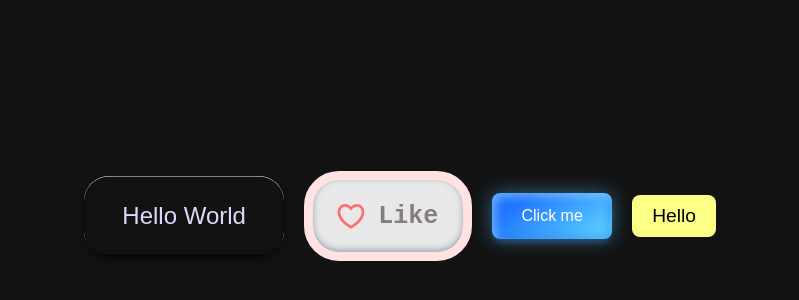
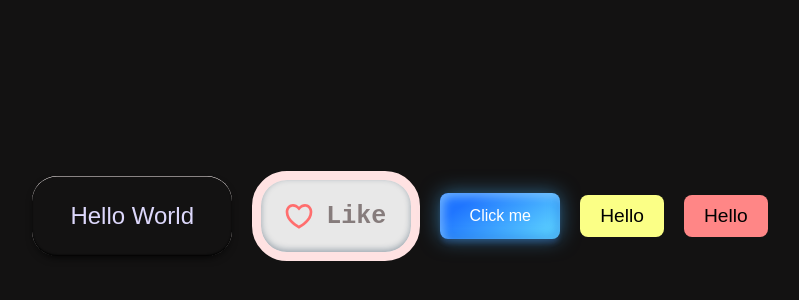
Before and after one commit to Kaushar45/button-css, a plain HTML site: page index.html in a window 1280 px wide. Shown: the part 184-484 px from the top of the page, without its empty margins (240-1039 px from the left). Drawn offline with Linux system fonts and the light colour scheme.

Commit message:
adding button

```diff
--- a/index.html
+++ b/index.html
@@ -39,5 +39,6 @@
 
     <button class="blue-btn">Click me</button>
     <button class="yello-btn">Hello</button>
+    <button class="red-btn">Hello</button>
   </body>
 </html>
--- a/style.css
+++ b/style.css
@@ -184,3 +184,13 @@ body {
 .yello-btn:hover{
   background-color: #ffdc18;
 }
+.red-btn{
+  font-size: 1.2em;
+  padding: 10px 20px;
+  border-radius: 8px;
+  border: none;
+  background-color: rgb(255, 134, 134);
+}
+.red-btn:hover{
+  background-color: #ff1818;
+}
```
